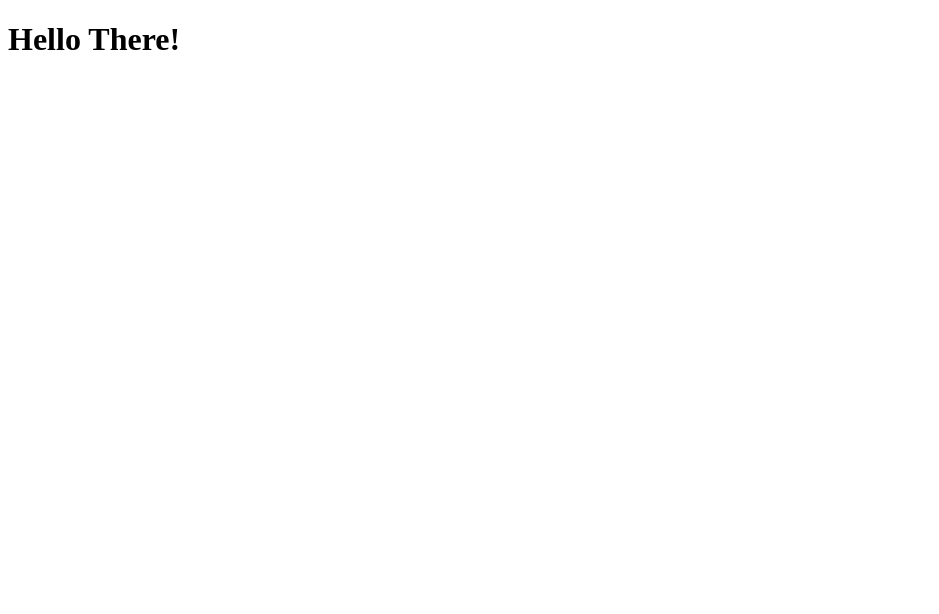
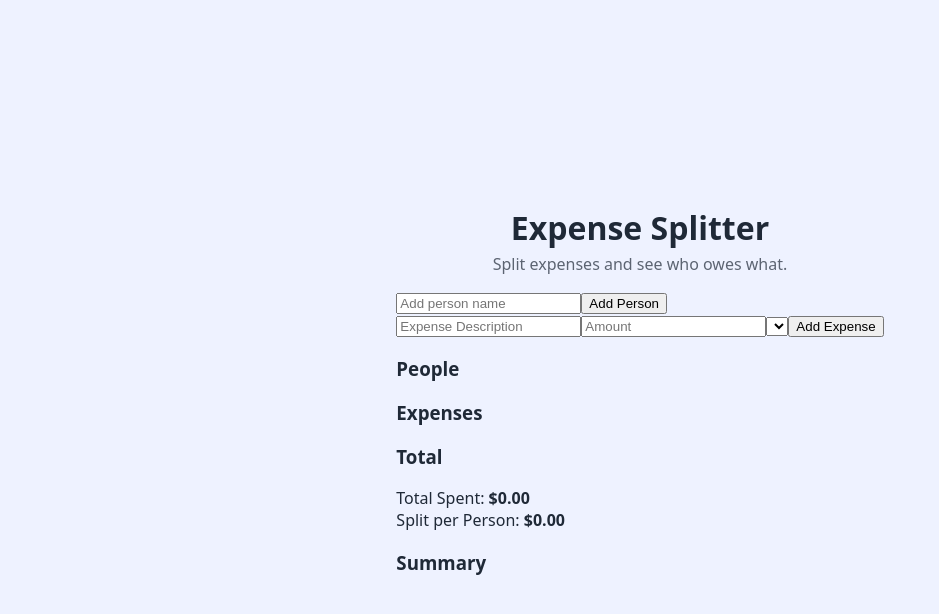
Before and after one commit to Cgarc657/expense-splitter-vue, a Vue app: page / in a window 1280 px wide. Shown: the top 614 px of the page, without its empty margins (0-939 px from the left). Built offline with nearby package versions, Linux system fonts and the light colour scheme.

Commit message:
Added basic layout and style

```diff
--- a/src/App.vue
+++ b/src/App.vue
@@ -1,8 +1,41 @@
 <script setup>
+  import Header from './components/Header.vue';
 </script>
 
 <template>
-  <h1>Hello There!</h1>
+  <Header/>
+    <main class="card">
+        <form id="personForm" class="rowForm">
+            <input id="personInput" type="text" placeholder="Add person name"/>
+            <button>Add Person</button>
+        </form>
+        <form id="expenseForm" class="rowForm">
+            <input id="descInput" type="text" placeholder="Expense Description"/>
+            <input id="amountInput" type="number" placeholder="Amount" />
+            <select id="paidBySelect"></select>
+            <button>Add Expense</button>
+        </form>
+        <section>
+            <h3>People</h3>
+            <ul id="peopleList" class="list"></ul>
+        </section>
+
+        <section>
+            <h3>Expenses</h3>
+            <ul id="expenseList" class="list"></ul>
+        </section>
+        <section>
+            <h3>Total</h3>
+            <p>
+                Total Spent: <strong id="totalSpent">$0.00</strong><br/>
+                Split per Person: <strong id="splitAmount">$0.00</strong>
+            </p>
+        </section>
+        <section class="summary">
+            <h3>Summary</h3>
+            <ul id="summaryList" class="list"></ul>
+        </section>
+    </main>
 </template>
 
 <style scoped>
--- a/src/style.css
+++ b/src/style.css
@@ -0,0 +1,15 @@
+*{
+    box-sizing: border-box;
+}
+
+body {
+    margin: 0;
+    min-height: 100vh;
+    display: grid;
+    place-items: center;
+    padding: 24px;
+    font-family: system-ui, sans-serif;
+    background: #eef2ff;
+    color: #1f2937;
+
+}
```
